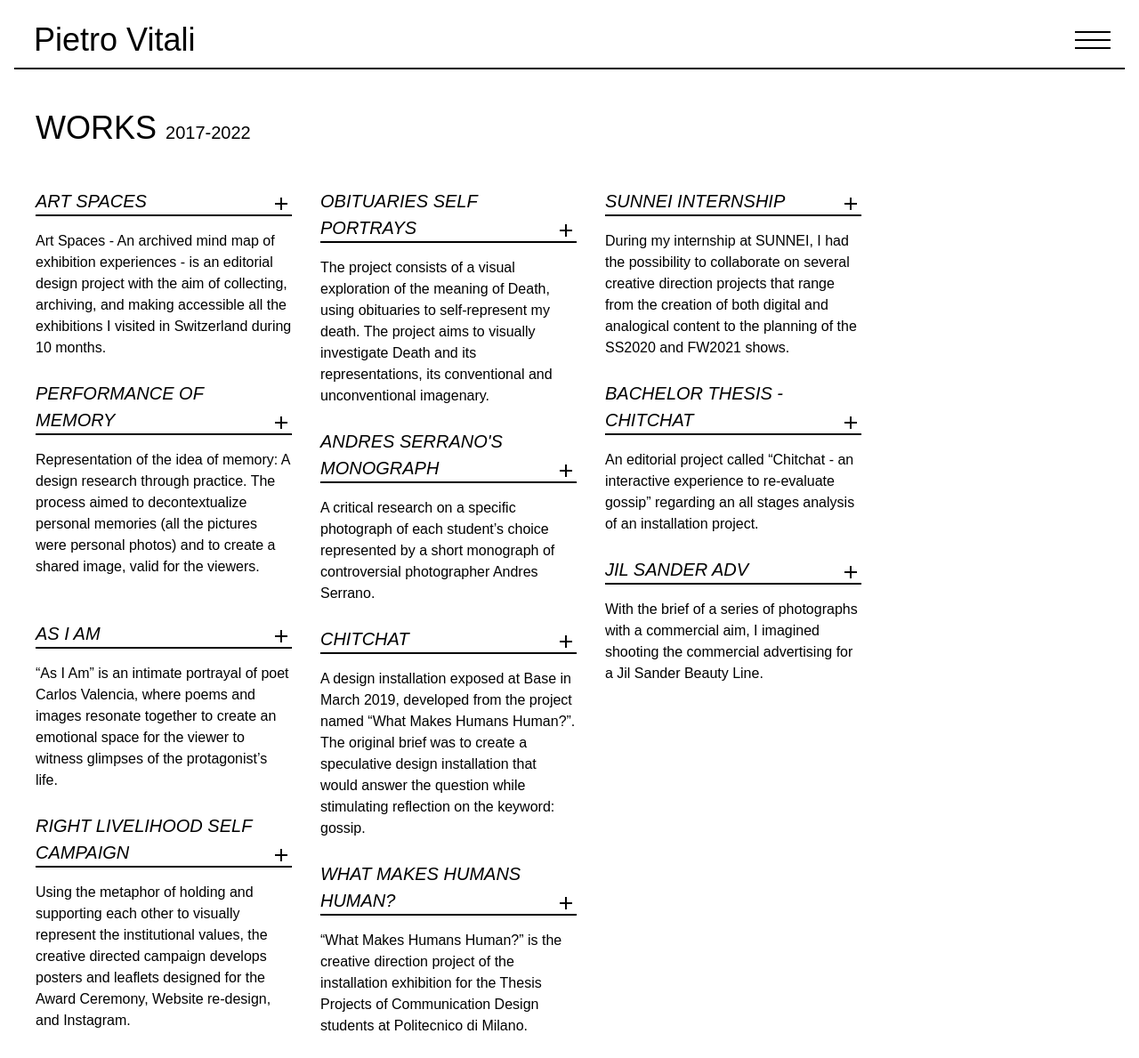
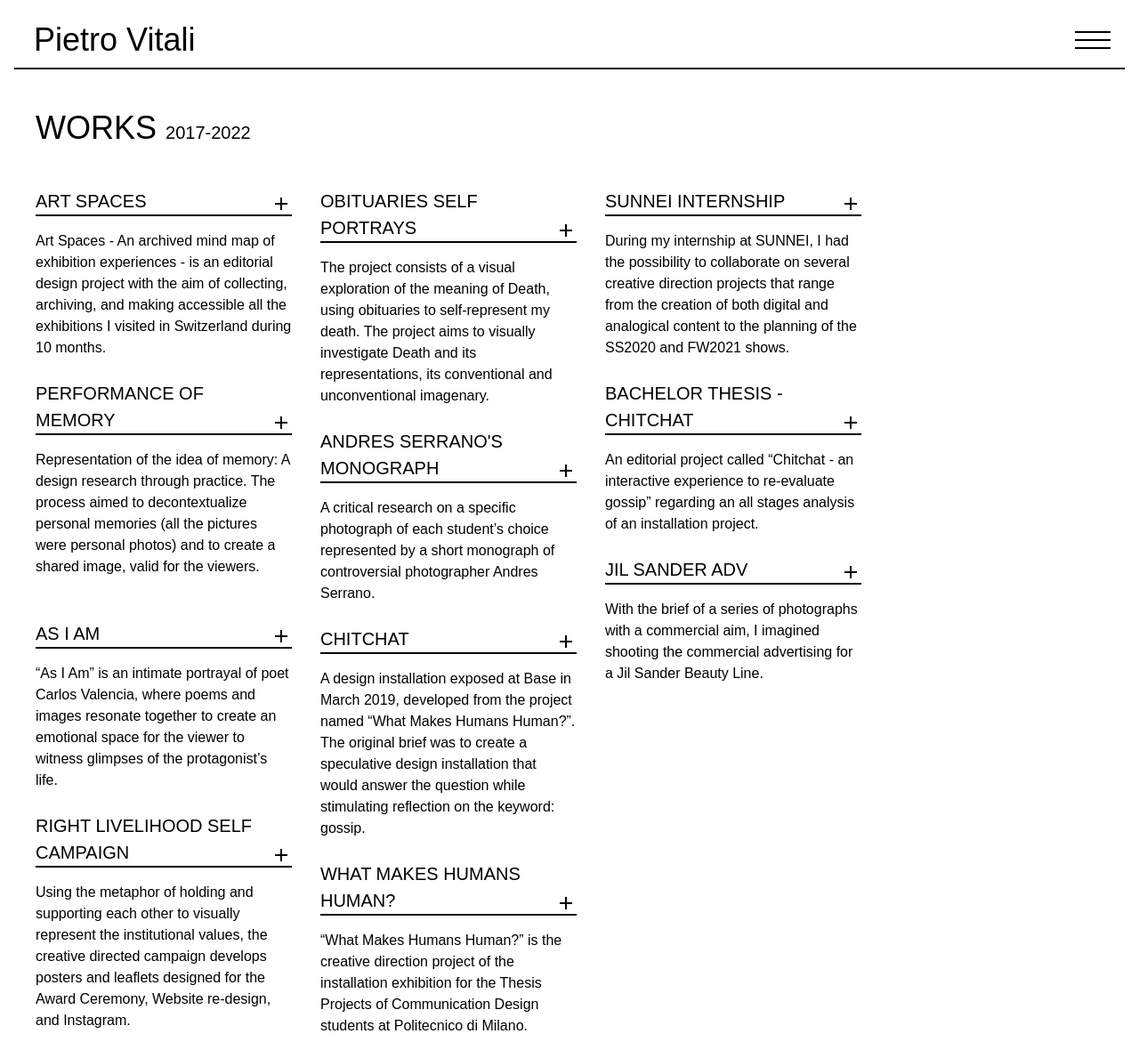
Before and after one commit to forgothiss88/pvportfolio, a Jekyll site: the page built from works.html, in a window 1280 px wide and 1189 px high. Shown: the whole window at 89% size. Built offline with Jekyll 4.4.1, drawn with Linux system fonts in a browser that asks for light colours; a script that is not in the unit is left out.

Commit message:
titles in non-italic in works overview

```diff
--- a/assets/css/main.css
+++ b/assets/css/main.css
@@ -245,10 +245,6 @@ article p {
 
 a {
   text-decoration: unset;
-}
-
-article a {
-  font-style: italic;
 }
 
 a:hover,
```
